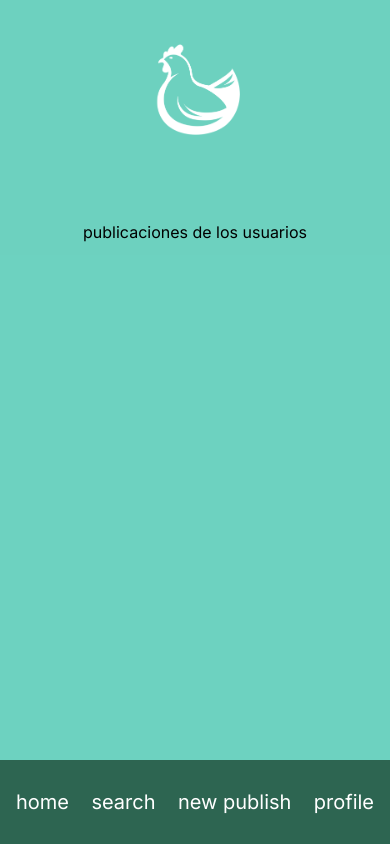
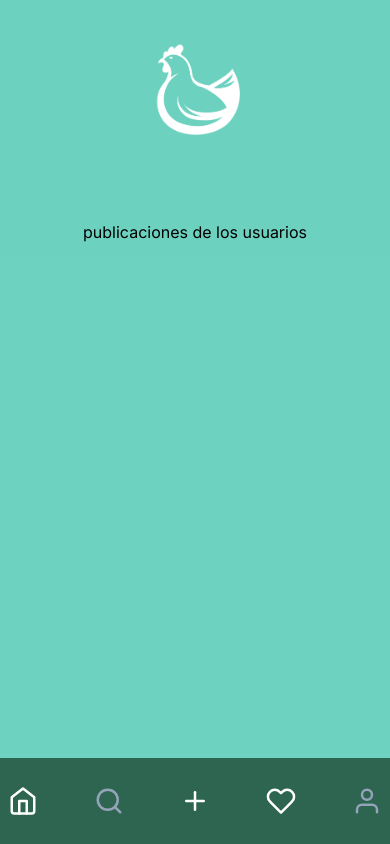
Before and after one commit to YilbertLuna/PIO, a Next.js app in the folder frontend/: page / in a window 390 px wide. Built offline with nearby package versions, Linux system fonts and the light colour scheme.

Commit message:
The navbar for smartphones has been completed

```diff
--- a/frontend/src/components/navbar/mobile/index.tsx
+++ b/frontend/src/components/navbar/mobile/index.tsx
@@ -1,11 +1,41 @@
+'use client'
 
-export default function NavBarMovile (){
+import Link from "next/link";
+import { FiHome, FiSearch, FiPlus, FiHeart, FiUser } from "react-icons/fi";
+import { usePathname } from "next/navigation";
+
+export default function NavBarMovile(): JSX.Element {
+
+  const pathname = usePathname();
+
   return (
-    <nav className="flex flex-row justify-between items-center fixed bottom-0 w-full bg-color3 py-7 px-4 gap-4 text-white text-xl">
-      <p>home</p>
-      <p>search</p>
-      <p>new publish</p>
-      <p>profile</p>
+    <nav className="flex flex-row justify-center items-center fixed bottom-0 w-full bg-color3 py-7 px-4 gap-14 text-white text-3xl">
+
+      <Link href="/" className={`${pathname === '/' ? 'text-white' : 'text-slate-400'}`}>
+        <p>
+          <FiHome />
+        </p>
+      </Link>
+      <Link href="/search" className={`${pathname === '/search' ? 'text-white' : 'text-slate-400'}`}>
+        <p>
+          <FiSearch />
+        </p>
+      </Link>
+
+      <p>
+        <FiPlus />
+      </p>
+
+      <p>
+        <FiHeart />
+      </p>
+
+      <Link href="/profile" className={`${pathname === '/profile' ? 'text-white' : 'text-slate-400'}`}>
+        <p>
+          <FiUser />
+        </p>
+      </Link>
+
     </nav>
   )
 };
```
